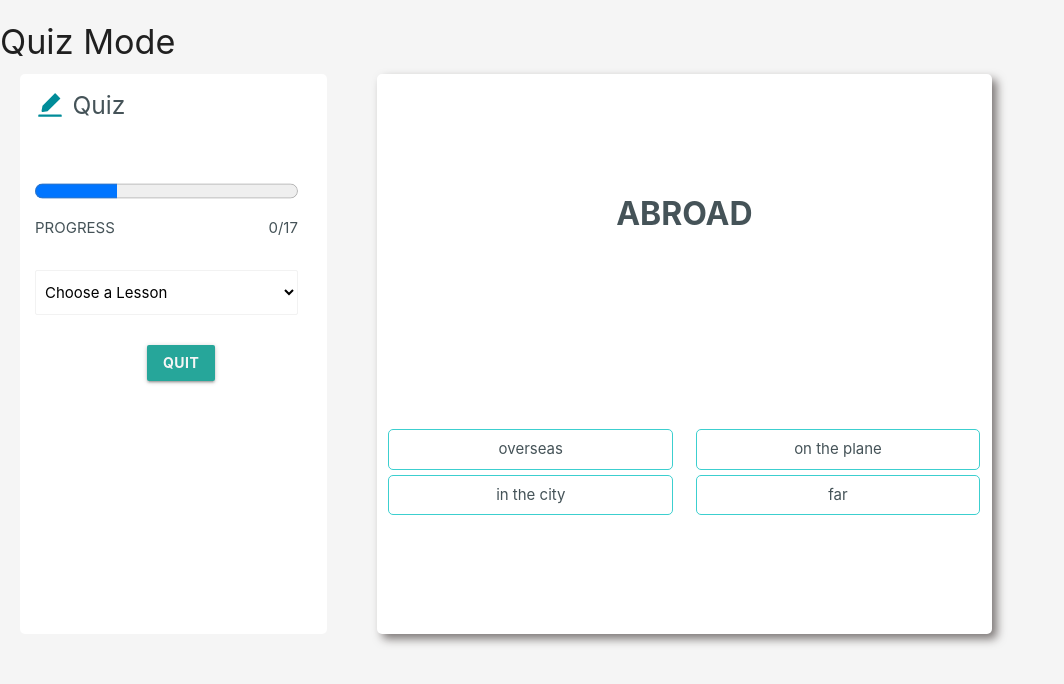
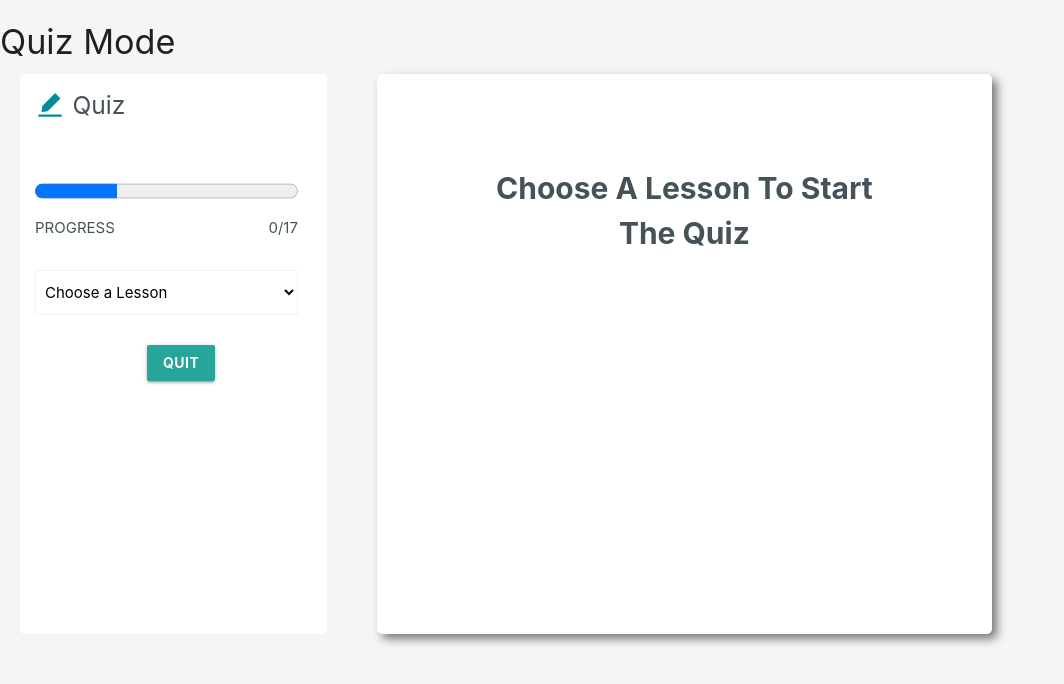
Before and after one commit to nhussaini/essential-words-toefl, a React (Create React App) app: page /quiz in a window 1280 px wide. Shown: the top 684 px of the page, without its empty margins (0-1064 px from the left). Built offline with nearby package versions, Linux system fonts and the light colour scheme.

Commit message:
select tag worked

```diff
--- a/src/components/Learn.js
+++ b/src/components/Learn.js
@@ -40,7 +40,7 @@ class Learn extends Component  {
           this.setState({
               whichLesson: whichLesson,
               disabledButton : true
-          });
+          }, console.log(this.state.whichLesson));
 
       }
 
@@ -191,14 +191,14 @@ class Learn extends Component  {
                          <select className="browser-default" onChange={this.handleChange}>
                             <option value="">Choose a Lesson</option>
                             {this.state.whichLesson.map(lesson =>{
-                                return <option value={lesson.lesson} key={Math.random()*10}>{lesson.lesson}</option>
+                                return <option value={lesson.lesson} key={lesson.lesson}>{lesson.lesson}</option>
                             })}
                         </select>
                     </div>
 
                     <div className="quit">
                     {/* <button to="/" className="quit-button">quit</button> */}
-                    <a class="waves-effect waves-light btn quit-button" href="/">quit</a>
+                    <a className="waves-effect waves-light btn quit-button" href="/">quit</a>
                     </div>
 
                 </div>
--- a/src/components/Quiz.js
+++ b/src/components/Quiz.js
@@ -1,9 +1,45 @@
 import React, { Component } from "react";
 import { Helmet } from 'react-helmet';
 import { AiFillEdit } from "react-icons/ai";
+import words from '../../src/words.json';
 
 
 class Quiz extends Component{
+    constructor(props){
+        super(props);
+        this.state = {
+            whichLesson : [],
+            currentWord : null
+        };
+    }
+    componentDidMount(){
+        const whichLesson=words.map(word=> word);
+        this.setState({
+            whichLesson: whichLesson
+        },
+        console.log("from state:", this.state.whichLesson));
+
+    }
+
+    handleSelect= (e)=>{
+
+        const newWords = words;
+        let selectedLesson = [];
+        console.log("new words are: ", newWords );
+
+        for(let i=0; i<newWords.length; i++){
+            if(newWords[i].lesson === e.target.value){
+                selectedLesson = newWords[i];
+            }
+
+        }
+        console.log("selected lesson is:", selectedLesson);
+        this.setState({
+            currentWord : 'abroad'
+        })
+    }
+
+
 
     render(){
         return(
@@ -27,20 +63,25 @@ class Quiz extends Component{
                         </div>
                       </div>
                       <div className=" input-field col s12 select-container">
-                         <select className="browser-default">
+                         <select className="browser-default" onChange={this.handleSelect}>
                             <option value="">Choose a Lesson</option>
-                            <option value="lesson 1"> Lesson 1</option>
+                            {this.state.whichLesson.map(lesson=>{
+                                return <option value={lesson.lesson} key={lesson.lesson}>{lesson.lesson}</option>
+                            })}
+
                          </select>
                       </div>
                       <div className="quit">
-                         <a class="waves-effect waves-light btn quit-button" href="/">quit</a>
+                         <a className="waves-effect waves-light btn quit-button" href="/">quit</a>
                       </div>
                     </div>
 
 
                     <div className="word-container">
+                    {this.state.currentWord ?
+                    <>
                         <div className="word">
-                        <p className="question">abroad</p>
+                        <p className="current-word">{this.state.currentWord}</p>
                         </div>
 
                         <div className=" row answer-container">
@@ -49,6 +90,8 @@ class Quiz extends Component{
                             <div className="col s12 m6  answer"><p>in the city</p></div>
                             <div className="col s12 m6  answer"><p>far</p></div>
                         </div>
+                        </>
+                        : <p className="choose-lesson"> Choose a lesson to start the Quiz</p>}
                     </div>
 
 
--- a/src/styles/components/_quiz.scss
+++ b/src/styles/components/_quiz.scss
@@ -64,6 +64,14 @@
             box-shadow: 5px 5px  10px #7D7877 ;
             border-radius: 5px;
 
+            .choose-lesson{
+                text-align: center;
+                text-transform: capitalize;
+                font-weight: bolder;
+                font-size: 2rem;
+                margin: 15%;
+            }
+
             .word {
                 height: 50%;
 
@@ -73,6 +81,7 @@
                 font-weight:bolder;
                 font-size: xx-large;
                 text-transform: uppercase;
+                padding-top: 5rem;
             }
 
             .answer-container{
```
